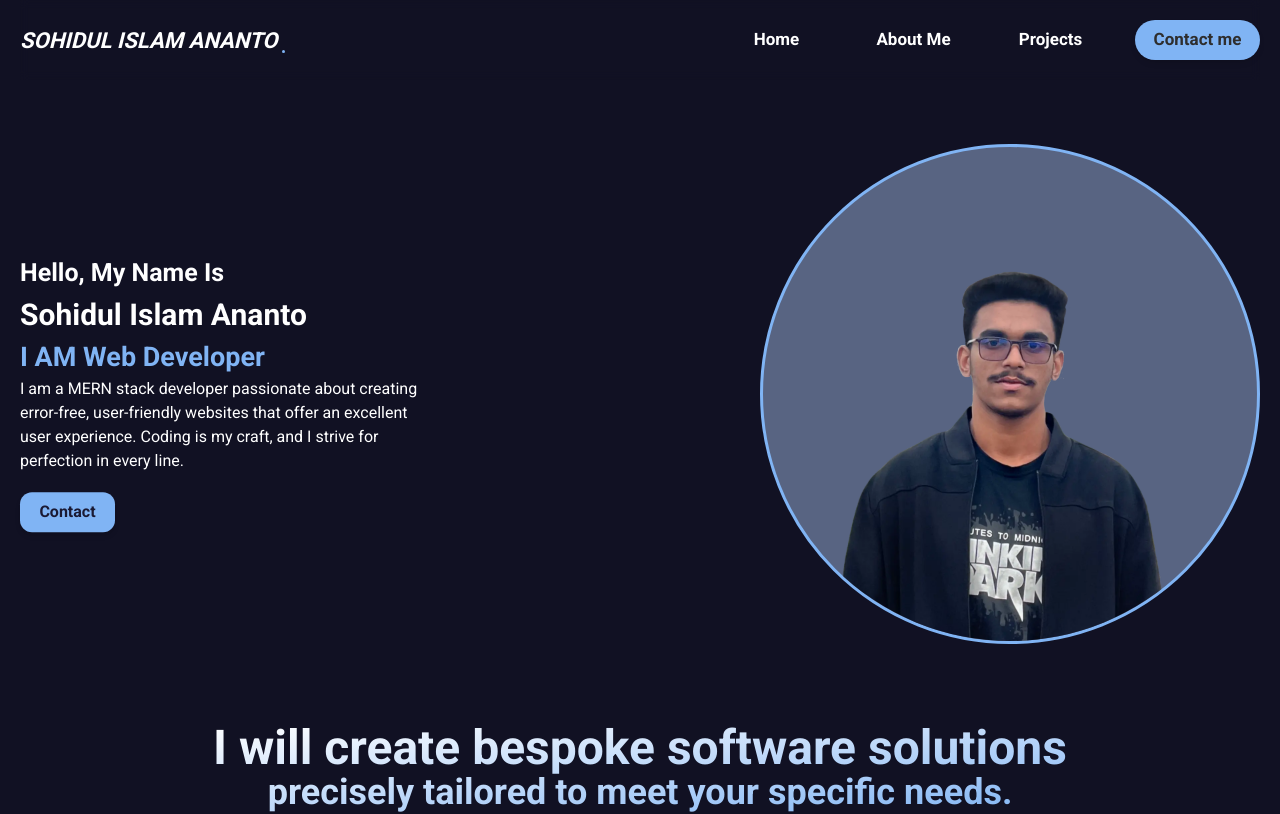
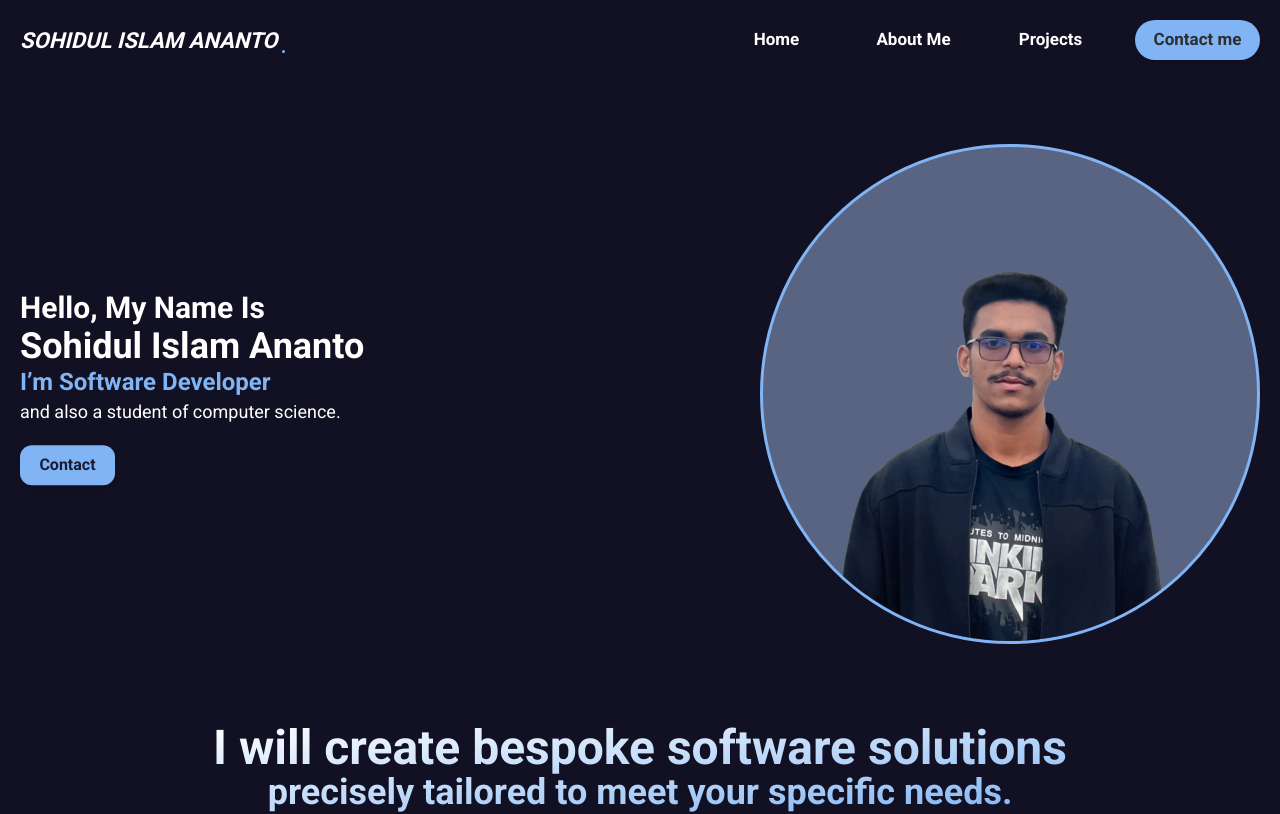
Before and after one commit to anonto42/sohiduldev, a Next.js app: page / in a window 1280 px wide. Shown: the top 814 px of the page. Built offline with nearby package versions, Linux system fonts and the light colour scheme; no server answers; the database is empty.

Commit message:
done with the introduction section

```diff
--- a/src/components/Introduction/Introduction.tsx
+++ b/src/components/Introduction/Introduction.tsx
@@ -31,7 +31,7 @@ const Introduction = () => {
           blurDataURL='/images/Profile2.webp'
           />
       </div>
-      <div className='text-white mt-3 md:flex justify-between'>
+      <div className='text-white md:flex justify-between'>
         <motion.div
           initial={
             {
@@ -51,11 +51,11 @@ const Introduction = () => {
               ease:"easeOut"
             }
           }
-          className='mb-3 md:w-[350px] lg:min-w-[400px] md:max-w-[600px] md:mt-[110px]'>
-            <h3 className='text-[25px]  font-semibold'>Hello, My Name Is</h3>
-            <h1 className='text-[30px] font-bold'>Sohidul Islam Ananto</h1>
-            <h2 className='text-[27px] font-bold text-[#80b4f4]'>I AM Web Developer</h2>
-            <p className=''>I am a MERN stack developer passionate about creating error-free, user-friendly websites that offer an excellent user experience. Coding is my craft, and I strive for perfection in every line. </p>
+          className='mb-3 md:w-[350px] lg:min-w-[400px] md:max-w-[600px] md:mt-[110px] pt-9 text-center md:text-left'>
+            <h3 className='text-2xl lg:text-3xl  font-semibold'>Hello, My Name Is</h3>
+            <h1 className='text-3xl lg:text-4xl font-bold'>Sohidul Islam Ananto</h1>
+            <h2 className='text-xl lg:text-2xl font-bold text-[#80b4f4]'>I’m Software Developer</h2>
+            <p className='font-thin text-sm lg:text-lg'>and also a student of computer science.</p>
             <Link href="/contact">
               <motion.div
                 initial={
@@ -90,6 +90,8 @@ const Introduction = () => {
               </motion.div>
             </Link>
         </motion.div>
+
+
         <div>
           <div className='image hidden md:block'>
             <div className='w-[500px] h-[500px] rounded-full border-[3px] border-[#80b4f4] flex justify-center overflow-hidden relative bg-[#99afd886]'>
```
